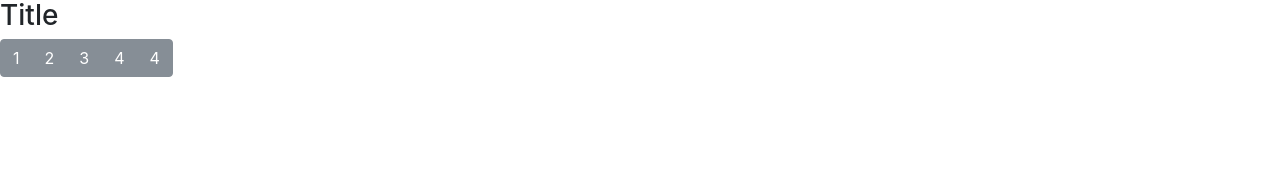
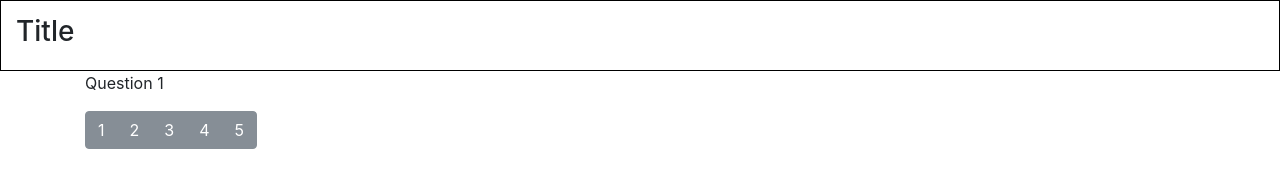
Before and after one commit to ciarram/finder-game, a website: page app/public/survery.html in a window 1280 px wide. Drawn offline with nearby package versions, Linux system fonts and the light colour scheme.

Commit message:
added stylesheet

```diff
--- /dev/null
+++ b/app/public/style.css
@@ -0,0 +1,8 @@
+.jumbotron{
+    margin-left: 40px;
+    margin-right: 40px;
+}
+.nav{
+    border: solid black 1px;
+    padding: 15px;
+}
--- a/app/public/survery.html
+++ b/app/public/survery.html
@@ -4,6 +4,7 @@
         <meta charset = "UTF-8">
         <title>Survey</title>
         <link rel="stylesheet" href="https://maxcdn.bootstrapcdn.com/bootstrap/4.0.0-beta/css/bootstrap.min.css" integrity="sha384-/Y6pD6FV/Vv2HJnA6t+vslU6fwYXjCFtcEpHbNJ0lyAFsXTsjBbfaDjzALeQsN6M" crossorigin="anonymous">
+        <link rel="stylesheet" type="text/css" href="style.css">
         <script src="http://code.jquery.com/jquery-3.2.1.js" integrity="sha256-DZAnKJ/6XZ9si04Hgrsxu/8s717jcIzLy3oi35EouyE=" crossorigin="anonymous"></script>
     </head>
     <body>
@@ -12,13 +13,16 @@
                 <h3>Title</h3>
             </li>
         </ul>
+        <div class="container">
+            <p>Question 1</p>
             <div class="btn-toolbar" role="toolbar" aria-label="Toolbar with button groups">
                 <div class="btn-group mr-2" role="group" aria-label="First group">
                     <button type="button" class="btn btn-secondary">1</button>
                     <button type="button" class="btn btn-secondary">2</button>
                     <button type="button" class="btn btn-secondary">3</button>
                     <button type="button" class="btn btn-secondary">4</button>
-                <button type="button" class="btn btn-secondary">4</button>
+                    <button type="button" class="btn btn-secondary">5</button>
+                </div>
             </div>
     </div>
     </body>
```
Also changed, not shown: app/public/home.html (+1 -0 lines). Lines whose indentation alone changed are shown as unchanged.
